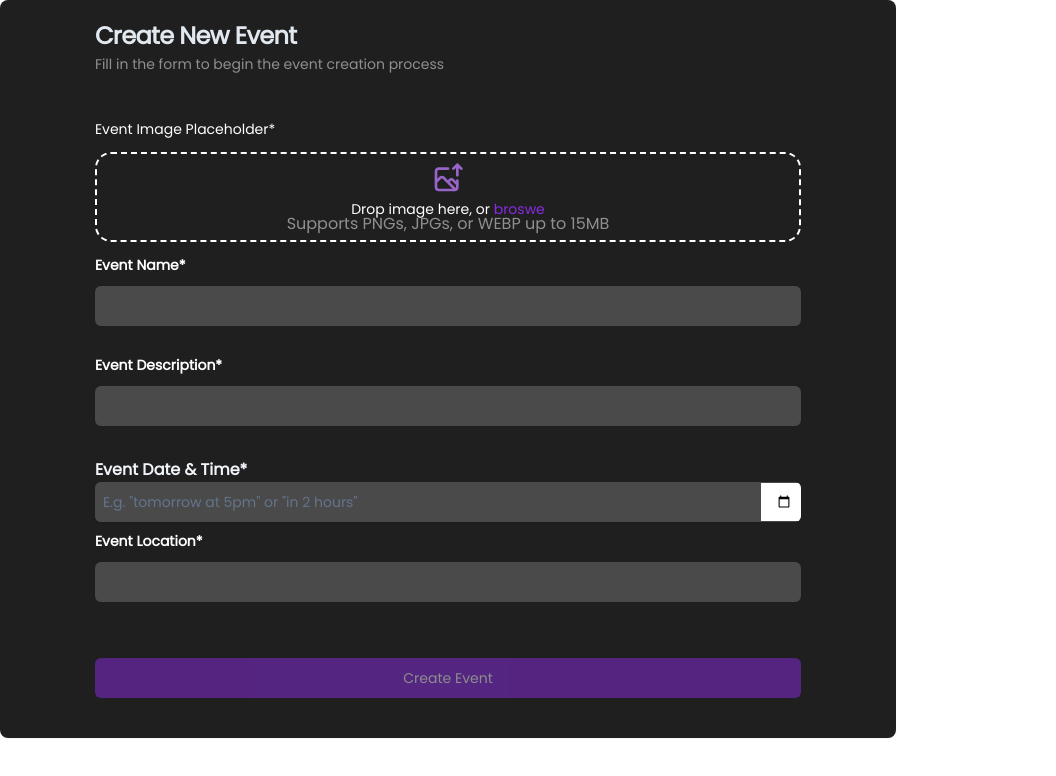
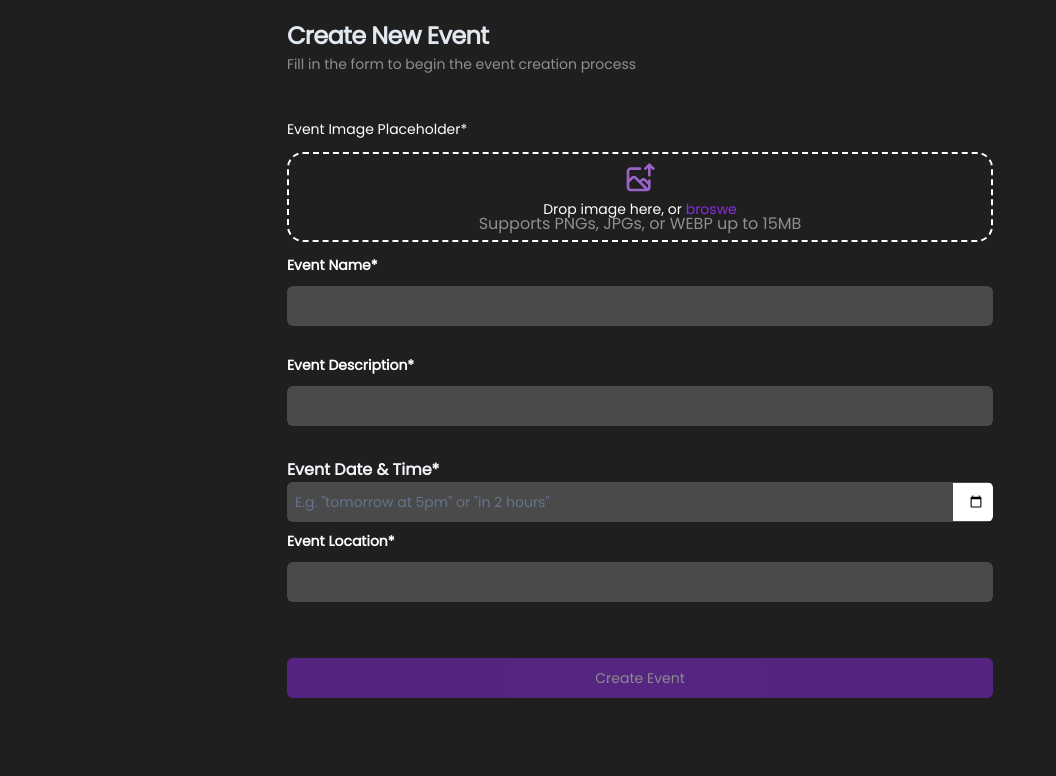
Before and after one commit to WillBeThere8/frontend, a Next.js app: page /demo in a window 1280 px wide. Shown: the top 776 px of the page, without its empty margins (0-1056 px from the left). Built offline with nearby package versions, Linux system fonts and the light colour scheme.

Commit message:
Fix[page size]

```diff
--- a/app/demo/page.tsx
+++ b/app/demo/page.tsx
@@ -5,7 +5,7 @@ import EventTemplate from "../_ui/EventTemplate";
 
 export default function page() {
   return (
-    <div className="">
+    <div className="w-full h-full bg-defaultBackground mx-auto flex justify-center items-center">
       <EventTemplate />
     </div>
   );
```
